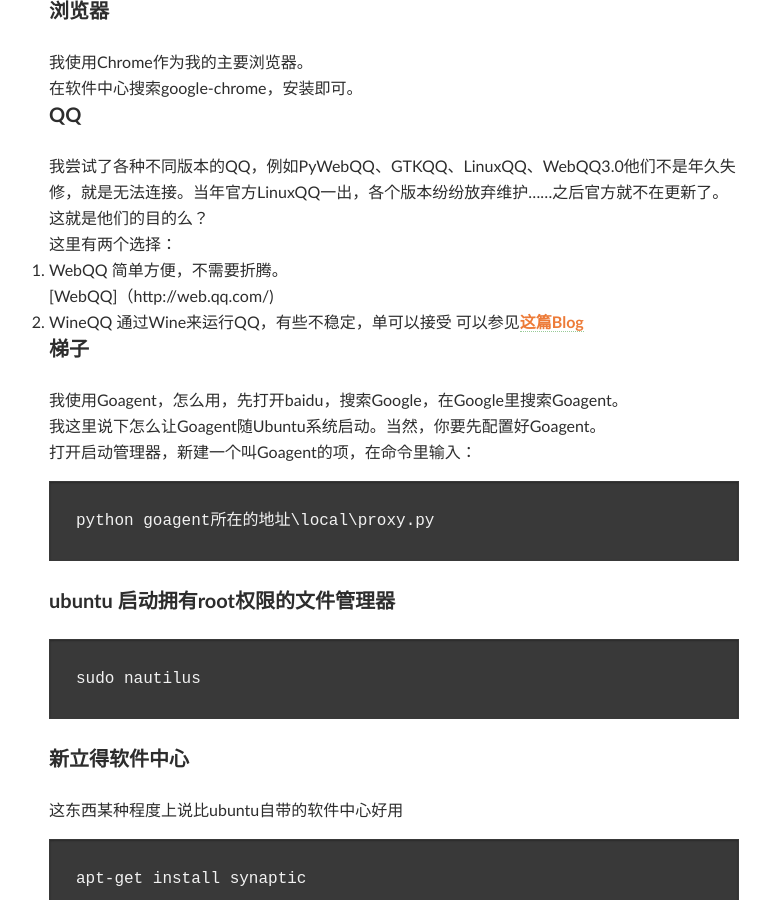
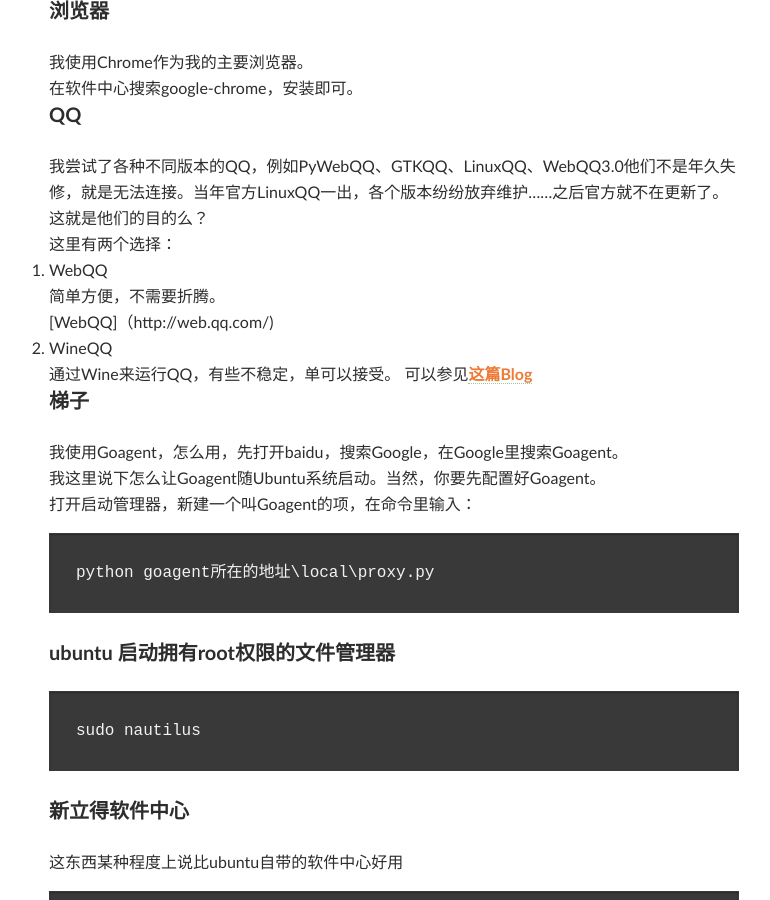
Before and after one commit to sunfanwu/itester.github.com, a Jekyll site: the page built from _posts/2012-07-10-ubuntu-install-guide.md, in a window 1280 px wide and 900 px high, scrolled down 7921 px. Shown: the whole window, without its empty margins (246-1016 px from the left). Built offline with Jekyll 4.4.1, drawn with Linux system fonts in a browser that asks for light colours; Markdown is read by kramdown in place of the engine named in the settings; comment, search, counter and statistics services are not loaded.

```diff
--- a/_posts/2012-07-10-ubuntu-install-guide.md
+++ b/_posts/2012-07-10-ubuntu-install-guide.md
@@ -51,10 +51,10 @@ Linux 把各种 IDE 设备分配了一个由`hd`前缀组成的文件；而对
 参考[这里](http://www.ubuntu.com/download/help/install-ubuntu-with-windows)。
 简单快速，适合玩票的用户，一说会少许影响硬盘的读取速度。
 4. USB
-    1. 你需要一个U盘
-    2. 你的主板支持USB启动。这很重要。
-    3. 你需要把ISO写入到U盘，推荐[LiveLinux USB Creator](http://www.linuxliveusb.com/)，比Ubuntu的好用，还支持其他Linux发行版的写入。
-    Tips:最好把U盘格式化到FAT32格式。
+  1. 你需要一个U盘
+  2. 你的主板支持USB启动。这很重要。
+  3. 你需要把ISO写入到U盘，推荐[LiveLinux USB Creator](http://www.linuxliveusb.com/)，比Ubuntu的好用，还支持其他Linux发行版的写入。
+  Tips:最好把U盘格式化到FAT32格式。
 
 
 ##安装
@@ -188,7 +188,7 @@ Ubuntu自带的字体在浏览网页的时候看着会很别扭。
 ####安装Gdebi
 如果不安装 Gdebi，直接双击下载的 deb 格式软件包，系统会调用 Ubuntu 软件中心安装，这个及其糟糕。当然，不安装 Gdebi，可以使用命令 dpkg 安装 deb 软件包也可以。
 
-    sudo apt-get install gdebi
+     sudo apt-get install gdebi
 
 ##软件仓库
 
@@ -215,12 +215,12 @@ Ubuntu自带的字体在浏览网页的时候看着会很别扭。
 这里有两个选择：
 
 1. WebQQ
-	简单方便，不需要折腾。
-	[WebQQ]（http://web.qq.com/)
+  简单方便，不需要折腾。
+  [WebQQ]（http://web.qq.com/)
 
 2. WineQQ
-    通过Wine来运行QQ，有些不稳定，单可以接受
-	可以参见[这篇Blog](http://www.ubuntusoft.com/wine-qq-2012.html)
+  通过Wine来运行QQ，有些不稳定，单可以接受。
+  可以参见[这篇Blog](http://www.ubuntusoft.com/wine-qq-2012.html)
 
 ####梯子
 我使用Goagent，怎么用，先打开baidu，搜索Google，在Google里搜索Goagent。
```
